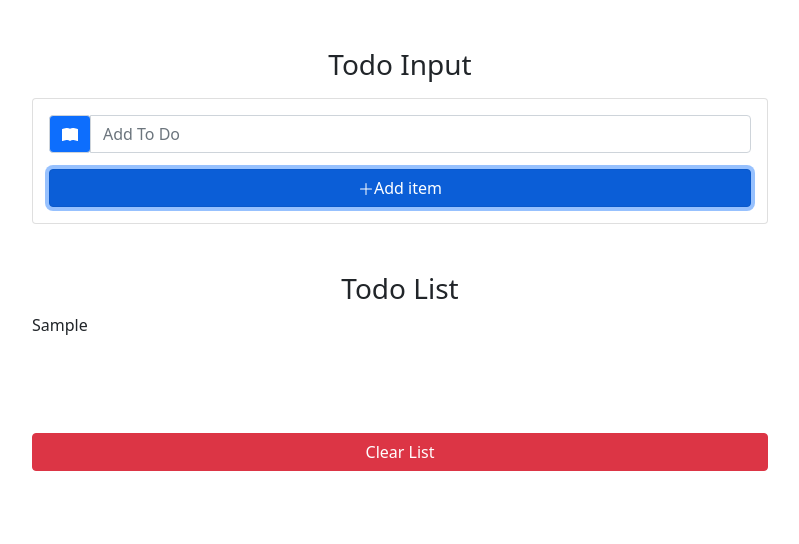
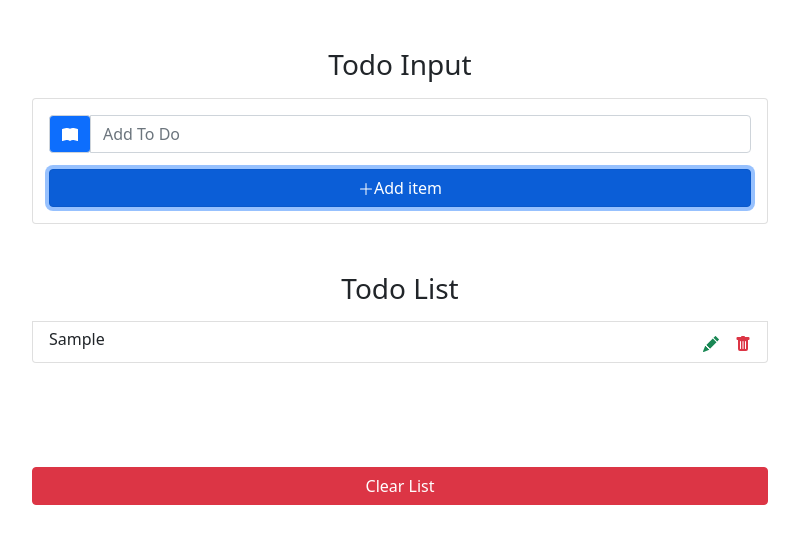
Before and after one commit to Mel1207/RJS---TodoList, a React (Create React App) app: page / in a window 1280 px wide. Both pictures are taken after typing "Sample" into the empty fields and a click on the button "Add item". Shown: the top 544 px of the page, without its empty margins (240-1039 px from the left). Built offline with nearby package versions, Linux system fonts and the light colour scheme.

Commit message:
added mapped todo item component

```diff
--- a/src/App.css
+++ b/src/App.css
@@ -3,3 +3,7 @@
   padding: 0;
   box-sizing: border-box;
 }
+
+.todo-icon span {
+  cursor: pointer;
+}
--- a/src/App.js
+++ b/src/App.js
@@ -46,12 +46,12 @@
     console.log('Clear list')
   }
 
-  handleEdit = e => {
-    console.log(`handle edit ${this.id}`)
+  handleEdit = id => {
+    console.log(`handle edit ${this.state.id, id}`)
   }
 
-  handleDelete = e => {
-    console.log(`deleted item ${this.id}`)
+  handleDelete = id => {
+    console.log(`deleted item ${id}`)
   }
 
 
--- a/src/components/TodoItem.js
+++ b/src/components/TodoItem.js
@@ -1,11 +1,23 @@
 import React, { Component } from 'react'
+import { BsFillPencilFill, BsFillTrashFill } from 'react-icons/bs'
 
 export default class TodoItem extends Component {
     render() {
         const {title, handleDelete, handleEdit} = this.props
 
         return (
-            <div>{title}</div>
+            <li className="list-group-item text-capitalize my-2 d-flex justify-content-between justify-center">
+                <h6 className="mx-0 my-0">{title}</h6>
+                <div className="todo-icon">
+                    <span className="mx-3 text-success" onClick={handleEdit}>
+                        <BsFillPencilFill />
+                    </span>
+                    <span className="text-danger" onClick={handleDelete}>
+                        <BsFillTrashFill />
+                    </span>
+                </div>
+
+            </li>
         )
     }
 }
```
